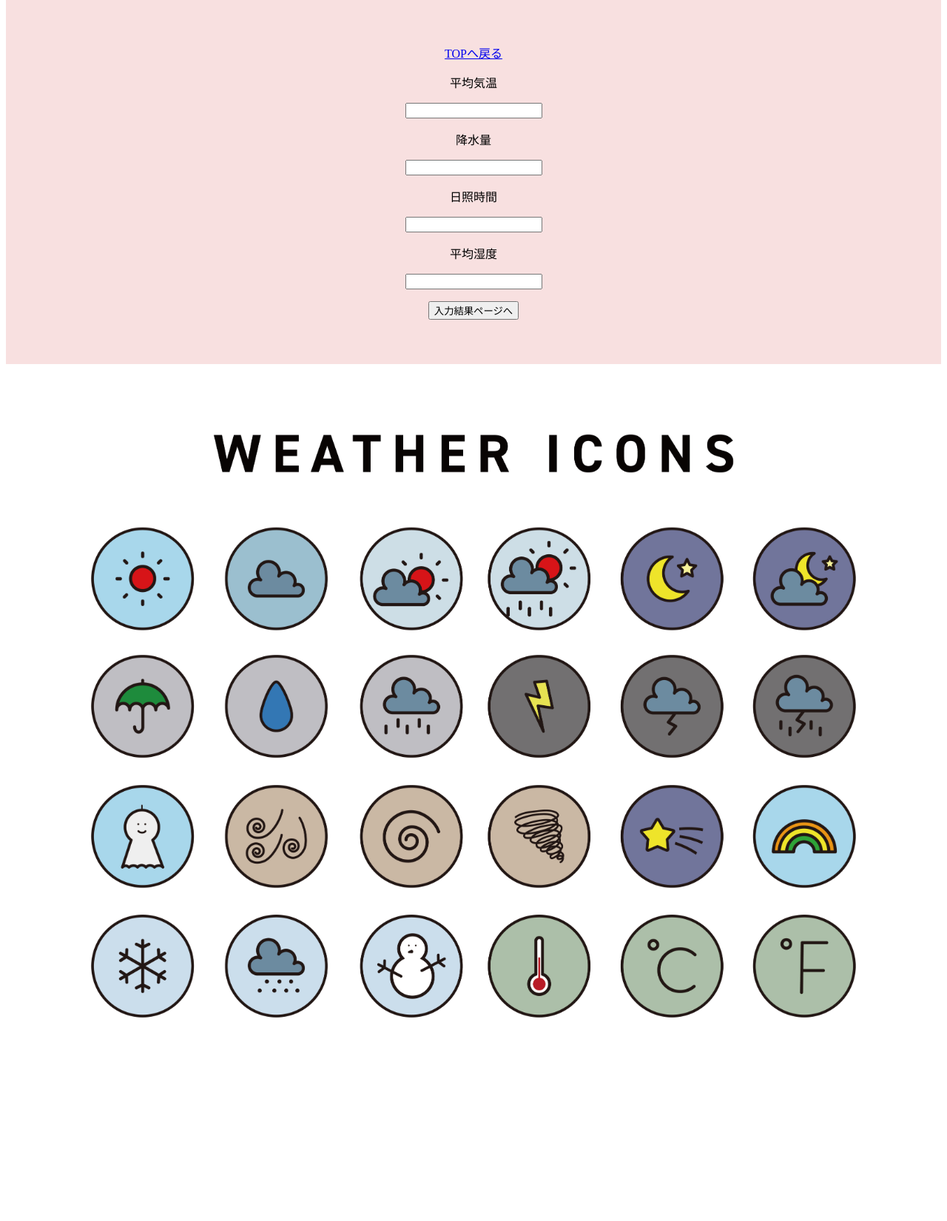
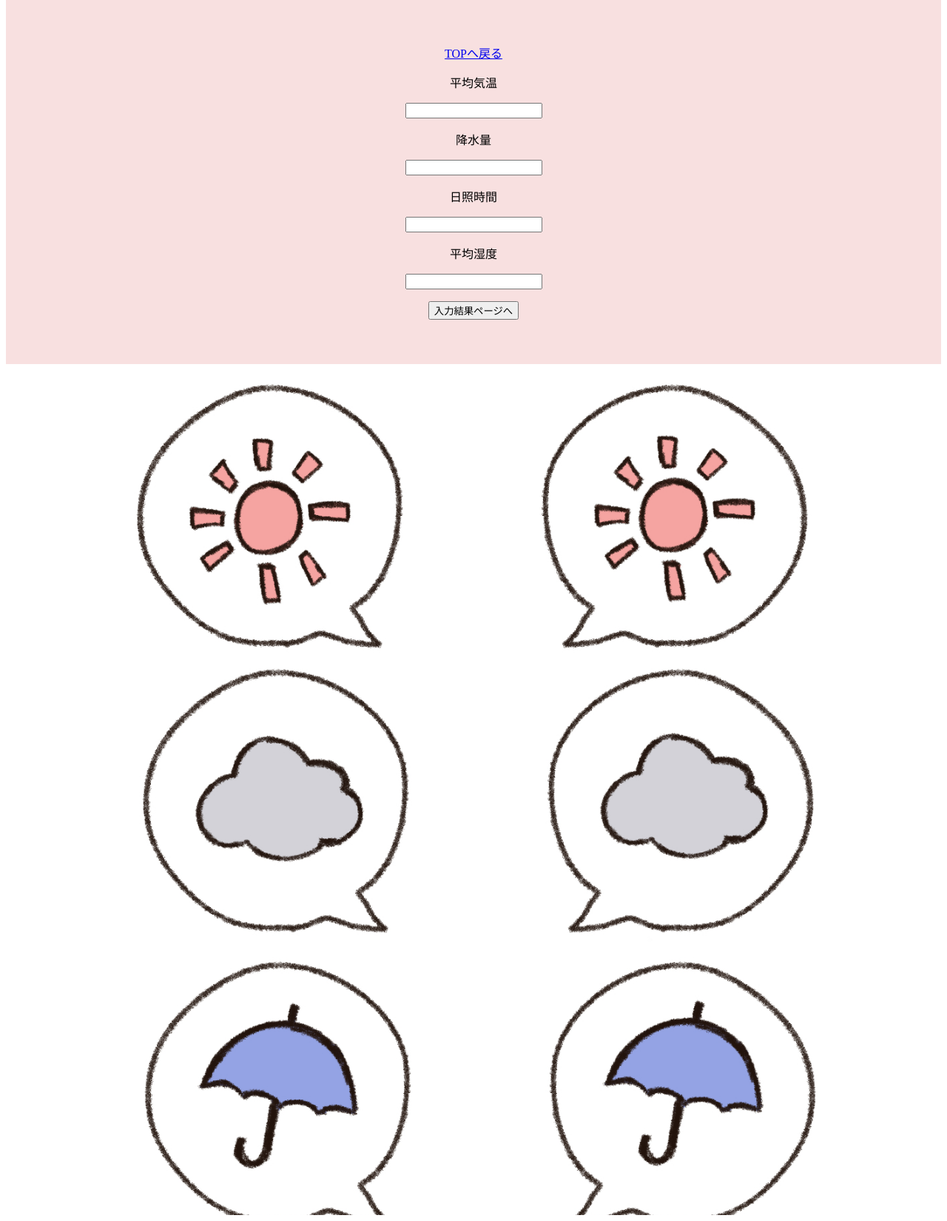
Before and after one commit to takeru227/weather_app, a Flask app: page /new in a window 1280 px wide. Shown: the part 233-1883 px from the top of the page at 74% size. Before the commit the page ends 1609 px from the top, so only its background shows below. Run offline with Flask 3, Linux system fonts and the light colour scheme.

Commit message:
CSSの修正

```diff
--- a/static/stylesheets/new.css
+++ b/static/stylesheets/new.css
@@ -109,10 +109,10 @@ span {
 
 */*   third block   */
 .third-block {
-  background-image: url("../images/天気予報イラスト.jpg");
+  background-image: url("../images/天気予報イラスト2.jpg");
   background-size: cover;
   width: 100%;
-  height: 900px;
+  height: 1150px;
 
   display: flex;
   justify-content: center;
--- a/static/stylesheets/show.css
+++ b/static/stylesheets/show.css
@@ -109,7 +109,7 @@ span {
 
 */*   third block   */
 .third-block {
-  background-image: url("../images/天気予報イラスト.jpg");
+  background-image: url("../images/天気予報写真.jpg");
   background-size: cover;
   width: 100%;
   height: 900px;
```
Also changed, not shown: static/images/天気予報イラスト2.jpg (added), static/images/天気予報写真.jpg (added), 1 other file.
